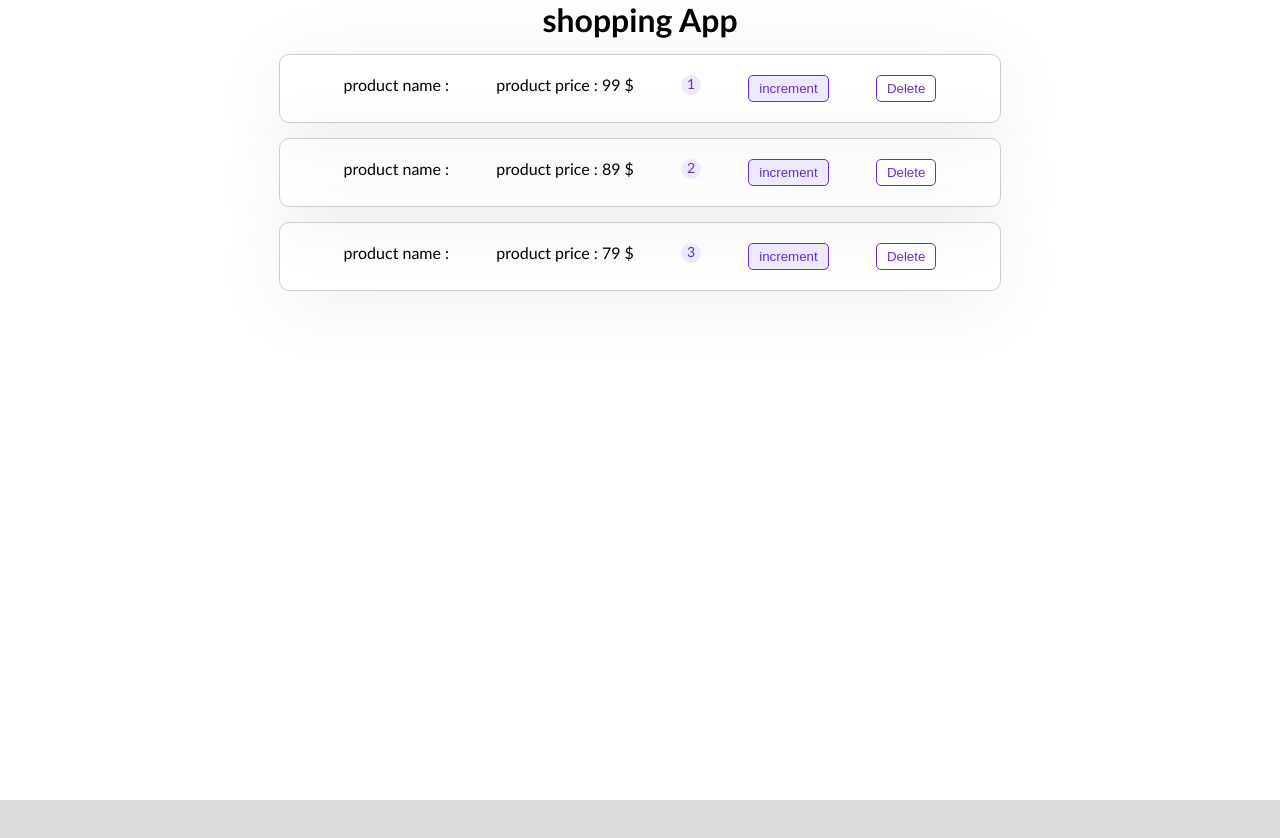
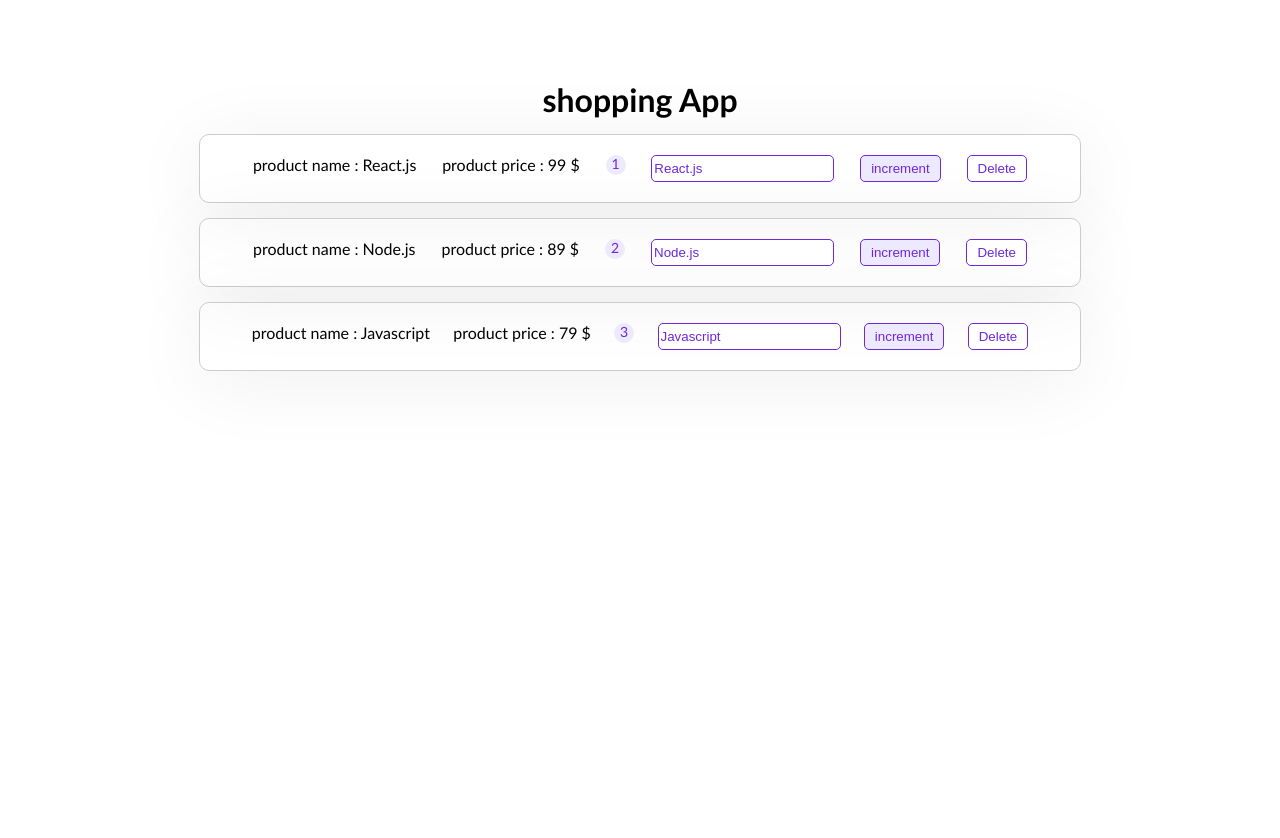
Before and after one commit to mehrnazpishyar/React-review, a React (Create React App) app: page / in a window 1280 px wide. Shown: the top 838 px of the page. Before the commit the page ends 800 px from the top, so only its background shows below. Built offline with nearby package versions, Linux system fonts and the light colour scheme.

Commit message:
add input & changeHandler method

```diff
--- a/src/App.css
+++ b/src/App.css
@@ -1,5 +1,6 @@
 
 .container {
+  padding-top: 5rem;
   display: flex;
   flex-direction: column;
   align-items: center;
--- a/src/components/Product/Product.js
+++ b/src/components/Product/Product.js
@@ -4,9 +4,10 @@ import styles from "./product.module.css";
 const Product = (props) => {
   return (
     <div className={styles.product}>
-      <p>product name : {props.product.name}</p>
+      <p>product name : {props.product.title}</p>
       <p>product price : {props.product.price}</p>
       <span className={styles.value}>{props.product.quantity}</span>
+      <input className={styles.input} type="text" onChange={props.onChange} value={props.product.title} />
       <button
         onClick={props.onIncrement}
         className={`${styles.button} ${styles.inc}`}
--- a/src/components/Product/product.module.css
+++ b/src/components/Product/product.module.css
@@ -6,7 +6,7 @@
  box-shadow: 0 10px 80px rgba(0,0,0,.065);
  display: flex;
  justify-content: space-around;
- width: 40rem;
+ width: 50rem;
  margin-top: 15px;
 }
 
@@ -36,3 +36,15 @@
     justify-content: center;
     font-size: 14px;
 }
+
+.input {
+    outline: none;
+    border: 1px solid #6d28d9 ;
+    border-radius: 5px;
+    padding: 5px 2px;
+    color: #6d28d9;
+}
+
+.input:focus{
+    border: 2px solid #6d28d9;
+}
--- a/src/components/ProductList/ProductList.js
+++ b/src/components/ProductList/ProductList.js
@@ -29,6 +29,13 @@ class ProductList extends Component {
     this.setState({ products });
   };
 
+  changeHandler = (event,id) => {
+    const products = [...this.state.products];
+    const selectedItem = products.find((p) => p.id === id);
+    selectedItem.title=event.target.value
+    this.setState({products})
+  }
+
   render() {
     return (
       <div>
@@ -41,6 +48,7 @@ class ProductList extends Component {
               key={index}
               onDelete={() => this.removeHandler(product.id)}
               onIncrement={() => this.incrementHandler(product.id)}
+              onChange = {(e) => this.changeHandler(e,product.id)}
             />
           );
         })}
```
Also changed, not shown: src/App.js (+5 -5 lines).
